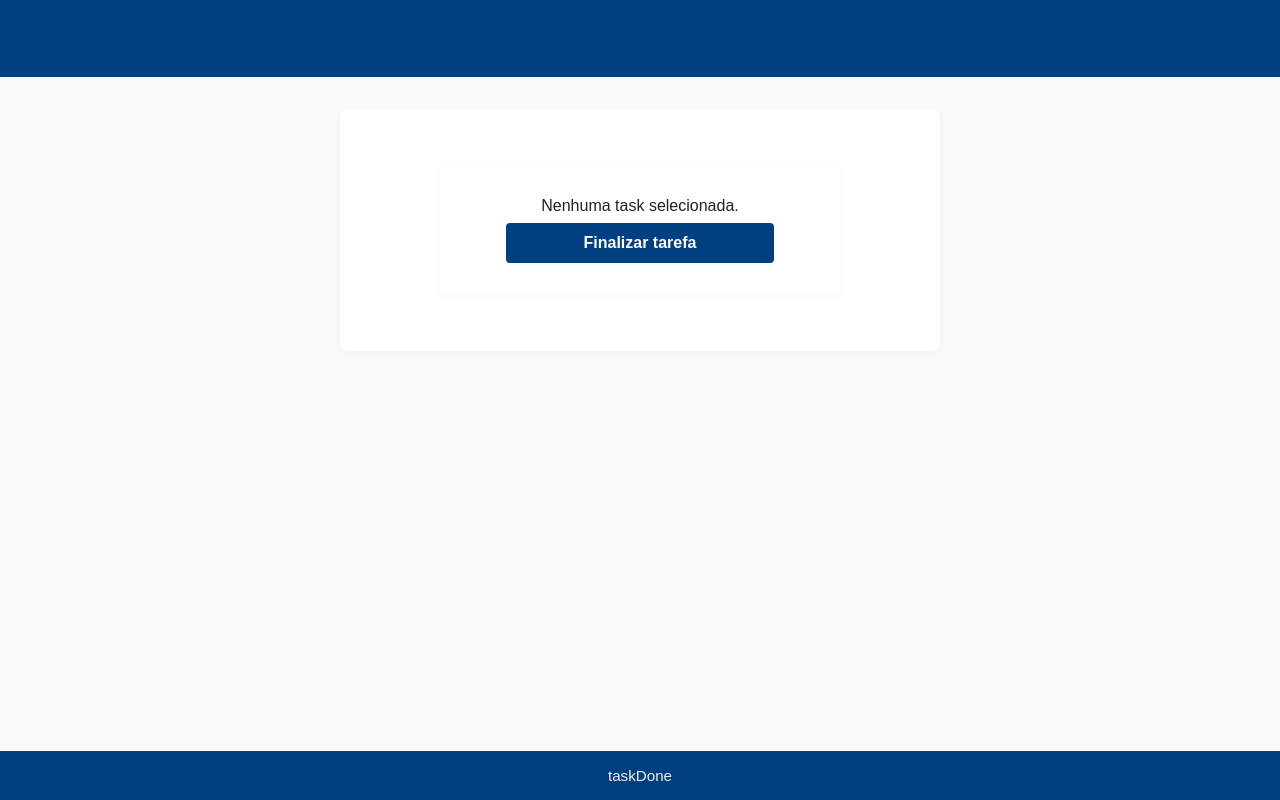
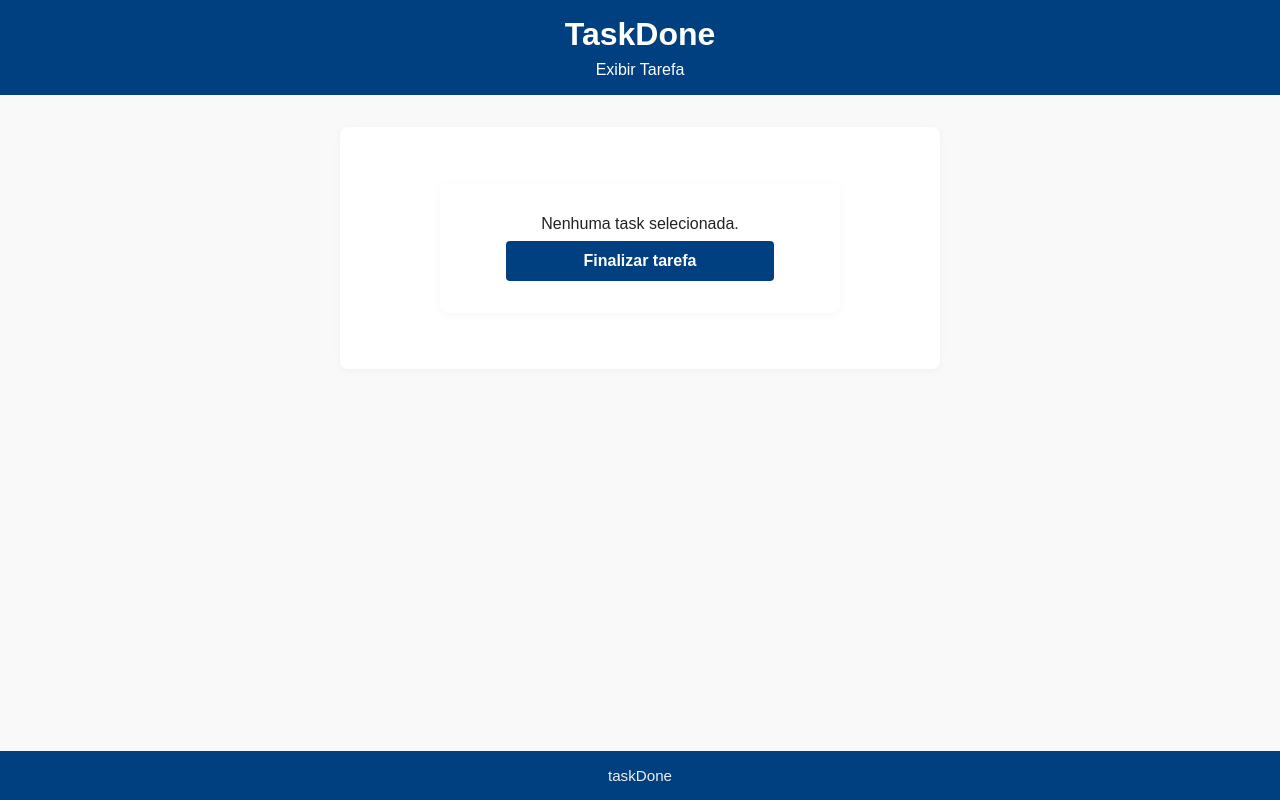
Before and after one commit to Nicollas-str/TaskDone, a plain HTML site: page pages/taskpage.html in a window 1280 px wide. Drawn offline with nearby package versions, Linux system fonts and the light colour scheme.

Commit message:
estilo e cor
adicionei título padronizado nas pages e alterei a cor do título para uma cor visível.

```diff
--- a/css/style.css
+++ b/css/style.css
@@ -37,7 +37,7 @@ main {
 }
 
 h1, h2, h3, h4 {
-  color: #004080;
+  color: #ffffff;
   margin-bottom: 0.5rem;
 }
 
--- a/pages/taskpage.html
+++ b/pages/taskpage.html
@@ -3,14 +3,17 @@
   <head>
     <meta charset="UTF-8" />
     <meta name="viewport" content="width=device-width,initial-scale=1" />
-    <title>donezone</title>
+    <title>TaskPage</title>
     <link href="https://fonts.googleapis.com/css2?family=Inter:wght@400;700&display=swap" rel="stylesheet" />
     <link rel="stylesheet" href="../css/style.css">
     <!-- Importa estilos globais -->
     <script src="https://cdnjs.cloudflare.com/ajax/libs/p5.js/1.9.0/p5.min.js"></script>
   </head>
   <body>
-    <header><h1>donezone</h1></header>
+    <header>
+      <h1>TaskDone</h1>
+      <p>Exibir Tarefa</p>
+    </header>
     <!-- Cabeçalho da página -->
     <main>
       <section class="c">
```
Also changed, not shown: pages/alltasks.html (+2 -1 lines).
